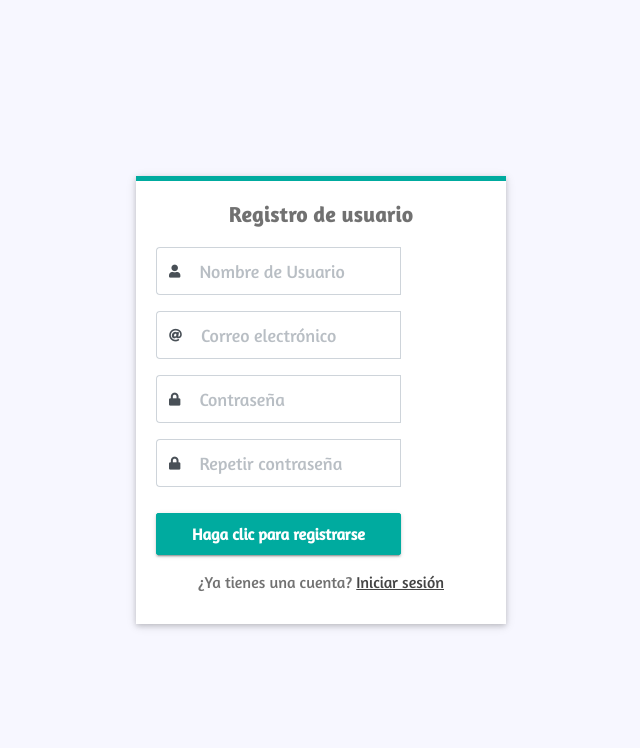
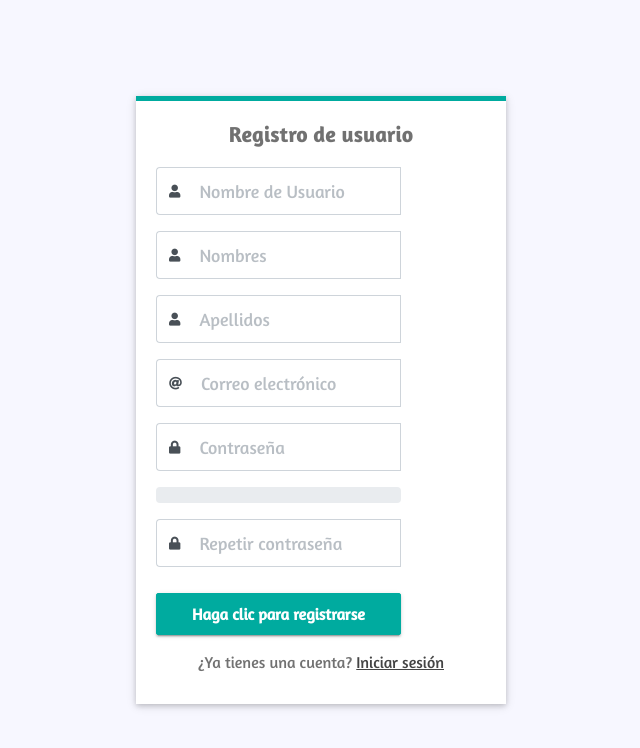
Before and after one commit to manuelsanchezruiz/Aporte_Manuel, a Django app: page /Registrarce/ in a window 1280 px wide. Shown: the top 748 px of the page, without its empty margins (319-959 px from the left). Run offline with Django 5.2, Linux system fonts and the light colour scheme; some libraries are stand-ins or nearby versions.

Commit message:
ACTUALIZACION

```diff
--- a/Aplicacion_Perfumen/settings.py
+++ b/Aplicacion_Perfumen/settings.py
@@ -82,7 +82,6 @@ DATABASES = {
 
 
 
-
 # Password validation
 # https://docs.djangoproject.com/en/5.0/ref/settings/#auth-password-validators
 
--- a/Perfumes/forms.py
+++ b/Perfumes/forms.py
@@ -14,15 +14,19 @@ class SecionForm(forms.Form):
     contraseña = forms.CharField(widget=forms.PasswordInput, label='Contraseña')
 
 class RegistrarceForm(UserCreationForm):
+    nombres = forms.CharField(max_length=50, label="Nombres")
+    apellidos = forms.CharField(max_length=50, label="Apellidos")
     email = forms.EmailField(label="Correo electrónico")
     password1 = forms.CharField(label="Contraseña", widget=forms.PasswordInput)
     password2 = forms.CharField(label="Repetir contraseña", widget=forms.PasswordInput)
 
     class Meta:
         model = User
-        fields = ['username', 'email', 'password1', 'password2']
+        fields = ['username', 'nombres', 'apellidos', 'email', 'password1', 'password2']
         labels = {
             'username': 'Nombre de usuario',
+            'nombres': 'Nombres',
+            'apellidos': 'Apellidos',
             'password1': 'Contraseña',
             'password2': 'Repetir contraseña',
         }
--- a/Perfumes/models.py
+++ b/Perfumes/models.py
@@ -6,6 +6,8 @@ class Usuario(models.Model):
     email = models.EmailField()
     contrasena = models.CharField(max_length=100)
     rol = models.CharField(max_length=50)
+    nombres = models.CharField(max_length=50, null=True, blank=True)
+    apellidos = models.CharField(max_length=50, null=True, blank=True)
 
     def __str__(self):
         return self.nombre_usuario
--- a/Perfumes/static/perfumes/js/Registrarce.js
+++ b/Perfumes/static/perfumes/js/Registrarce.js
@@ -1,28 +1,42 @@
 document.addEventListener('DOMContentLoaded', function() {
-    document.getElementById('btn-registrarse').addEventListener('click', function(event) {
-        if (!validateForm()) {
-            event.preventDefault(); // Evita que el formulario se envíe si la validación falla
+    const passwordInput = document.getElementById('id_password1');
+    const strengthBar = document.getElementById('password-strength-bar');
+
+    passwordInput.addEventListener('input', function() {
+        const value = passwordInput.value;
+        const strength = calculatePasswordStrength(value);
+
+        strengthBar.style.width = strength.percent + '%';
+        strengthBar.setAttribute('aria-valuenow', strength.percent);
+        strengthBar.className = 'progress-bar ' + strength.color;
+        strengthBar.textContent = strength.text;
+    });
+
+    function calculatePasswordStrength(password) {
+        let score = 0;
+
+        if (password.length >= 8) score++;
+        if (password.length >= 12) score++;
+        if (/[A-Z]/.test(password)) score++;
+        if (/[a-z]/.test(password)) score++;
+        if (/\d/.test(password)) score++;
+        if (/[!@#$%^&*()_+=-]/.test(password)) score++;
+
+        let percent = (score / 6) * 100;
+        let color = '';
+        let text = '';
+
+        if (score <= 2) {
+            color = 'bg-danger';
+            text = 'Insegura';
+        } else if (score <= 4) {
+            color = 'bg-warning';
+            text = 'Segura';
+        } else {
+            color = 'bg-success';
+            text = 'Muy segura';
         }
-    });
+
+        return { percent: percent, color: color, text: text };
+    }
 });
-
-function validateForm() {
-    var nombreUsuario = document.getElementById('nombre-usuario').value;
-    var correoElectronico = document.getElementById('correo-electronico').value;
-    var contraseña = document.getElementById('contraseña').value;
-    var repetirContraseña = document.getElementById('repetir-contraseña').value;
-
-    // Verifica si todos los campos están llenos
-    if (!nombreUsuario || !correoElectronico || !contraseña || !repetirContraseña) {
-        alert("Por favor, complete todos los campos antes de registrarse.");
-        return false;
-    }
-
-    // Verifica si las contraseñas coinciden
-    if (contraseña !== repetirContraseña) {
-        alert("Las contraseñas no coinciden.");
-        return false;
-    }
-
-    return true; // Devuelve true si la validación es exitosa
-}
--- a/Perfumes/templates/perfumes/Registrarce.html
+++ b/Perfumes/templates/perfumes/Registrarce.html
@@ -46,21 +46,37 @@
                             </div>
                             <div class="input-group mb-3">
                                 <div class="input-group-prepend">
-                                    <span class="input-group-text" id="basic-addon2"><i class="fas fa-at"></i></span>
+                                    <span class="input-group-text" id="basic-addon2"><i class="fas fa-user"></i></span>
                                 </div>
-                                <input id="correo-electronico" name="email" type="text" class="form-control" placeholder="Correo electrónico" aria-label="Email" aria-describedby="basic-addon2">
+                                <input id="nombres" name="nombres" type="text" class="form-control" placeholder="Nombres" aria-label="Nombres" aria-describedby="basic-addon2">
                             </div>
                             <div class="input-group mb-3">
                                 <div class="input-group-prepend">
-                                    <span class="input-group-text" id="basic-addon3"><i class="fas fa-lock"></i></span>
+                                    <span class="input-group-text" id="basic-addon3"><i class="fas fa-user"></i></span>
                                 </div>
-                                <input id="contraseña" name="password1" type="password" class="form-control" placeholder="Contraseña" aria-label="Password" aria-describedby="basic-addon3">
+                                <input id="apellidos" name="apellidos" type="text" class="form-control" placeholder="Apellidos" aria-label="Apellidos" aria-describedby="basic-addon3">
                             </div>
                             <div class="input-group mb-3">
                                 <div class="input-group-prepend">
-                                    <span class="input-group-text" id="basic-addon4"><i class="fas fa-lock"></i></span>
+                                    <span class="input-group-text" id="basic-addon4"><i class="fas fa-at"></i></span>
                                 </div>
-                                <input id="repetir-contraseña" name="password2" type="password" class="form-control" placeholder="Repetir contraseña" aria-label="Repeat Password" aria-describedby="basic-addon4">
+                                <input id="correo-electronico" name="email" type="text" class="form-control" placeholder="Correo electrónico" aria-label="Email" aria-describedby="basic-addon4">
+                            </div>
+                            <div class="input-group mb-3">
+                                <div class="input-group-prepend">
+                                    <span class="input-group-text" id="basic-addon5"><i class="fas fa-lock"></i></span>
+                                </div>
+                                <input id="id_password1" name="password1" type="password" class="form-control" placeholder="Contraseña" aria-label="Password" aria-describedby="basic-addon5">
+                            </div>
+                            <!-- Barra de progreso para la fortaleza de la contraseña -->
+                            <div class="progress mb-3">
+                                <div id="password-strength-bar" class="progress-bar" role="progressbar" style="width: 0%;" aria-valuenow="0" aria-valuemin="0" aria-valuemax="100"></div>
+                            </div>
+                            <div class="input-group mb-3">
+                                <div class="input-group-prepend">
+                                    <span class="input-group-text" id="basic-addon6"><i class="fas fa-lock"></i></span>
+                                </div>
+                                <input id="id_password2" name="password2" type="password" class="form-control" placeholder="Repetir contraseña" aria-label="Repeat Password" aria-describedby="basic-addon6">
                             </div>
                             <button id="btn-registrarse" class="btn btn-success" type="submit">Haga clic para registrarse</button>
                         </form>
--- a/Perfumes/views.py
+++ b/Perfumes/views.py
@@ -53,6 +53,9 @@ def Registrarce(request):
         form = RegistrarceForm(request.POST)
         if form.is_valid():
             user = form.save()
+            user.first_name = form.cleaned_data.get('nombres')
+            user.last_name = form.cleaned_data.get('apellidos')
+            user.save()
             try:
                 # Intentar obtener el grupo 'Clientes'
                 cliente_group = Group.objects.get(name='Clientes')
```
Also changed, not shown: Perfumes/migrations/0002_usuario_apellidos_usuario_nombres.py (added).
